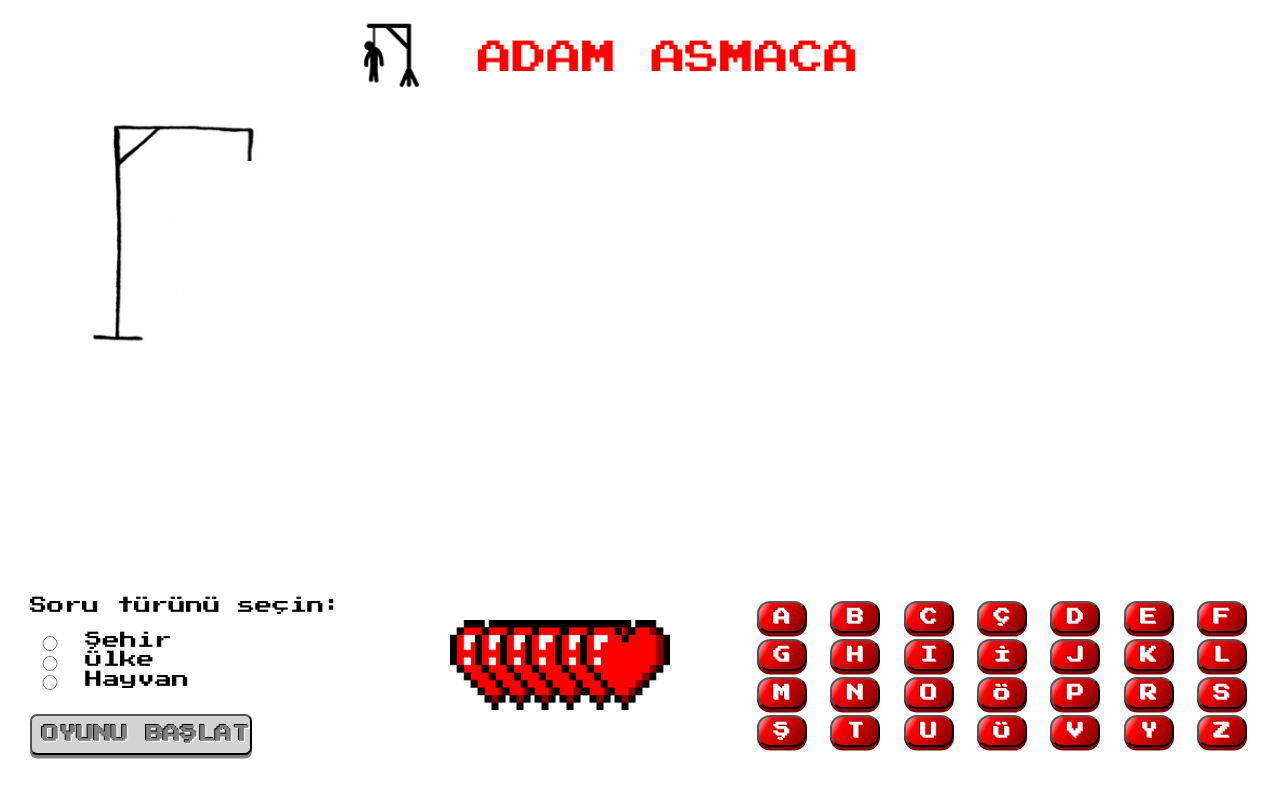
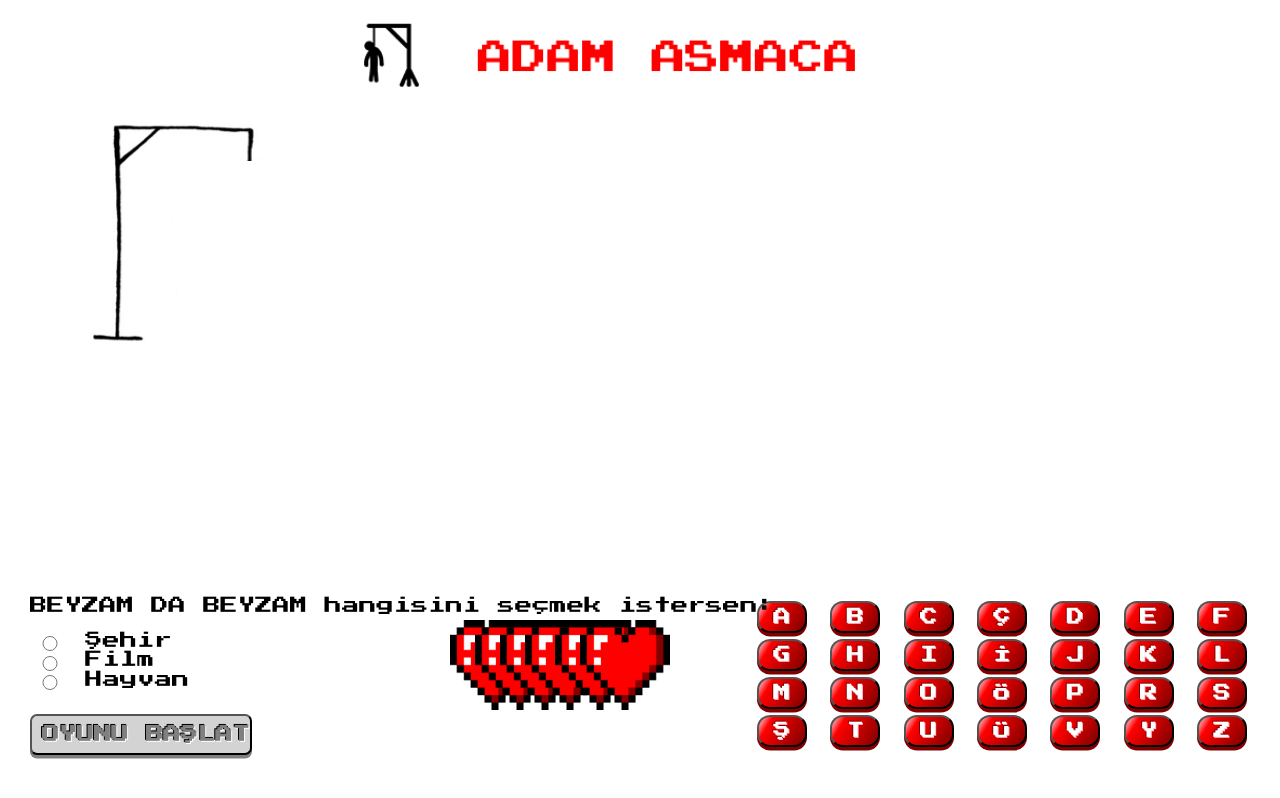
Before and after one commit to opulently/hangman, a plain HTML site: page index.html in a window 1280 px wide. Drawn offline with Linux system fonts and the light colour scheme.

Commit message:
Update index.html

```diff
--- a/index.html
+++ b/index.html
@@ -58,11 +58,11 @@
         <button class="harf" onclick="tahmin(this)" name="harf">Z</button>
     </div>
     <div class="soru" id="secim">
-        <p>Soru türünü seçin:</p>
+        <p>BEYZAM DA BEYZAM hangisini seçmek istersen:</p>
         <input type="radio" id="sehir" name="sec" value="sehir">
         <label for="sehir">Şehir</label><br>
         <input type="radio" id="ulke" name="sec" value="ulke">
-        <label for="ulke">Ülke</label><br>
+        <label for="ulke">Film</label><br>
         <input type="radio" id="hayvan" name="sec" value="hayvan">
         <label for="hayvan">Hayvan</label>
     </div>
```
